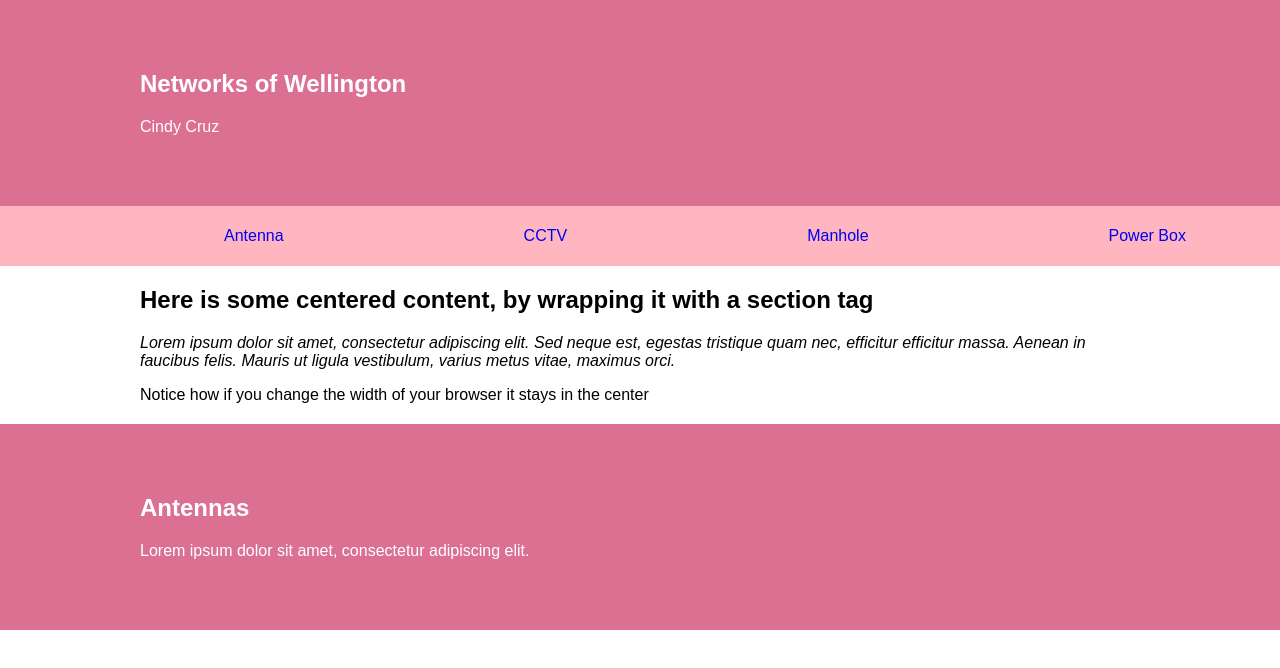
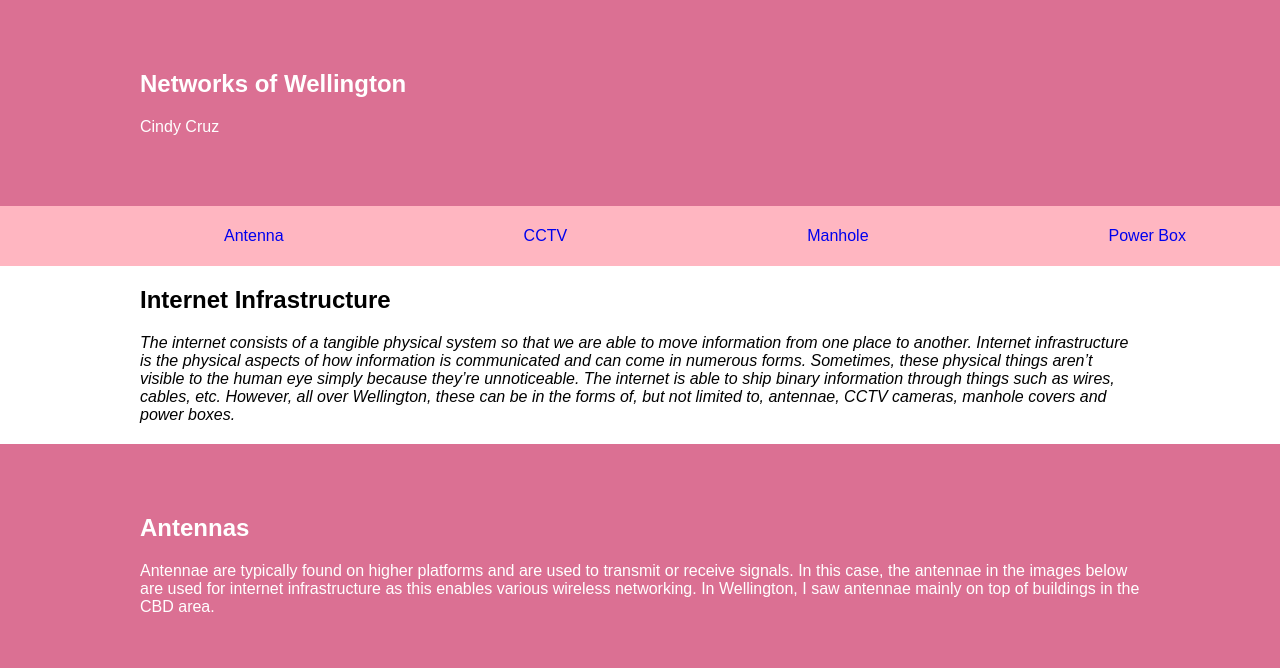
Before and after one commit to rosiest/mddn201-SA1, a plain HTML site: page index.html in a window 1280 px wide. Shown: the top 668 px of the page. Drawn offline with Linux system fonts and the light colour scheme.

Commit message:
writing updates

```diff
--- a/index.html
+++ b/index.html
@@ -27,10 +27,15 @@
 	</nav>
 
 	<section>
-		<h1>Here is some centered content, by wrapping it with a section tag</h1>
-		<p><em>Lorem ipsum dolor sit amet, consectetur adipiscing elit. Sed neque est, egestas tristique quam nec, efficitur efficitur massa. Aenean in faucibus felis. Mauris ut ligula vestibulum, varius metus vitae, maximus orci. </em></p>
-
-		<p>Notice how if you change the width of your browser it stays in the center</p>
+		<h1>Internet Infrastructure</h1>
+		<p><em>The internet consists of a tangible physical system so that
+			we are able to move information from one place to another.
+			Internet infrastructure is the physical aspects of how information
+			is communicated and can come in numerous forms. Sometimes, these physical things
+			aren’t visible to the human eye simply because they’re unnoticeable.
+			The internet is able to ship binary information through things such as wires,
+			cables, etc. However, all over Wellington, these can be in the forms of,
+			but not limited to, antennae, CCTV cameras, manhole covers and power boxes.  </em></p>
 	</section>
 
 
@@ -38,7 +43,10 @@
 	<header>
 		<section id="one">
 			<h1>Antennas</h1>
-			<p>Lorem ipsum dolor sit amet, consectetur adipiscing elit.</p>
+			<p>Antennae are typically found on higher platforms and are used to transmit or receive signals.
+				In this case, the antennae in the images below are used for internet infrastructure as this
+				enables various wireless networking. In Wellington, I saw antennae mainly on top of buildings
+				in the CBD area. </p>
 		</section>
 	</header>
 
@@ -50,7 +58,6 @@
 			<div class="g-30">
 				<img src="img/antenna_2.jpg">
 			</div>
-
 
 			<div class="g-row">
 				<div class="g-30">
```
